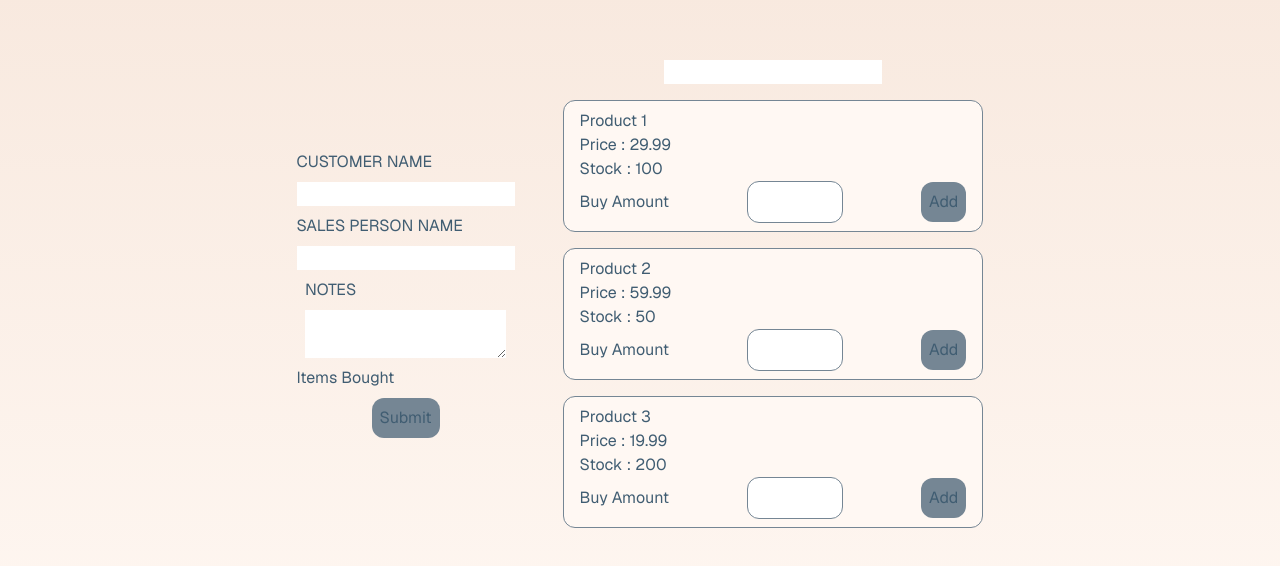
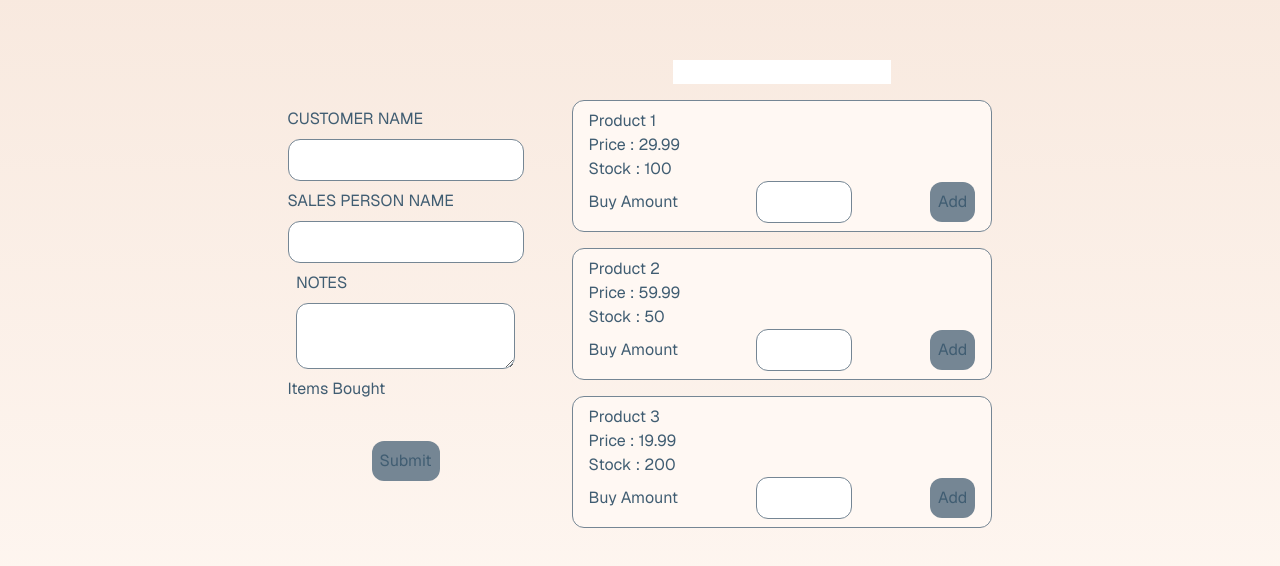
Before and after one commit to corlys/widatech-fe, a Next.js app: page / in a window 1280 px wide. Shown: the part 106-672 px from the top of the page. Built offline with nearby package versions, Linux system fonts and the light colour scheme.

Commit message:
feat: section 1, add styling to card and use react-hook-form

```diff
--- a/package.json
+++ b/package.json
@@ -15,6 +15,7 @@
     "next": "^14.2.4",
     "react": "^18.3.1",
     "react-dom": "^18.3.1",
+    "react-hook-form": "^7.52.1",
     "zod": "^3.23.3"
   },
   "devDependencies": {
--- a/src/app/page.tsx
+++ b/src/app/page.tsx
@@ -1,7 +1,9 @@
 "use client";
 
 import { useState } from "react";
+import { useForm, SubmitHandler } from "react-hook-form";
 import type { SelectedProduct, Product } from "~/types/products";
+import type { InvoiceInput } from "~/types/forms";
 import ProductFormCard from "~/components/Products/ProductFormCard";
 import ProductDisplayCard from "~/components/Products/ProductDisplayCard";
 
@@ -30,8 +32,11 @@ const items = [
 ];
 
 export default function HomePage() {
-  const handleSubmit = (e: React.FormEvent<HTMLFormElement>) => {
-    e.preventDefault();
+  const { register, handleSubmit } = useForm<InvoiceInput>();
+
+  const onSubmitFn: SubmitHandler<InvoiceInput> = (data) => {
+    console.log(data);
+    console.log(selectedItems);
   };
 
   const [searchQuery, setSearchQuery] = useState("");
@@ -73,24 +78,35 @@ export default function HomePage() {
     <main className="flex min-h-screen flex-col items-center justify-center bg-gradient-to-b from-[#F7E7DC] to-[#FFF8F3] text-white">
       <div className="container flex flex-row items-center justify-center gap-12 px-4 py-16 text-[#405D72]">
         <form
-          onSubmit={(e) => handleSubmit(e)}
+          onSubmit={handleSubmit(onSubmitFn)}
           className="flex flex-col items-center justify-center gap-2"
         >
           <div className="flex flex-col items-start justify-between gap-2">
             <label>CUSTOMER NAME </label>
-            <input type="text" name="customerName" />
+            <input
+              className="rounded-xl border border-[#758694] p-2"
+              type="text"
+              {...register("customerName")}
+            />
           </div>
           <div className="flex flex-col items-start justify-between gap-2">
             <label>SALES PERSON NAME </label>
-            <input type="text" name="salesPersonName" />
+            <input
+              className="rounded-xl border border-[#758694] p-2"
+              type="text"
+              {...register("salesPersonName")}
+            />
           </div>
           <div className="flex flex-col items-start justify-between gap-2">
             <label>NOTES</label>
-            <textarea name="notes" />
+            <textarea
+              className="rounded-xl border border-[#758694] p-2"
+              {...register("notes")}
+            />
           </div>
-          <div className="flex w-full flex-col">
+          <div className="flex w-full flex-col gap-4">
             <p>Items Bought</p>
-            <div>
+            <div className="flex flex-col items-center justify-center gap-2 p-2">
               {selectedItems.map((item) => (
                 <ProductDisplayCard
                   item={item.product}
@@ -100,7 +116,6 @@ export default function HomePage() {
               ))}
             </div>
           </div>
-
           <button
             type="submit"
             className="flex items-center justify-center rounded-xl bg-[#758694] px-2 py-2"
--- a/src/components/Products/ProductDisplayCard.tsx
+++ b/src/components/Products/ProductDisplayCard.tsx
@@ -17,6 +17,7 @@ export default function ProductDisplayCard({
       <p>{item.name}</p>
       <p className="tabular-nums">Price : {item.price}</p>
       <p className="tabular-nums">Quantity : {quantity}</p>
+      <p className="tabular-nums">Total: {Math.floor(quantity * item.price)}</p>
     </div>
   );
 }
--- /dev/null
+++ b/src/types/forms/index.ts
@@ -0,0 +1,5 @@
+export type InvoiceInput = {
+  salesPersonName: string;
+  customerName: string;
+  notes?: string;
+};
```
Also changed, not shown: 1 other file (tests, documents, lock files or other folders).
